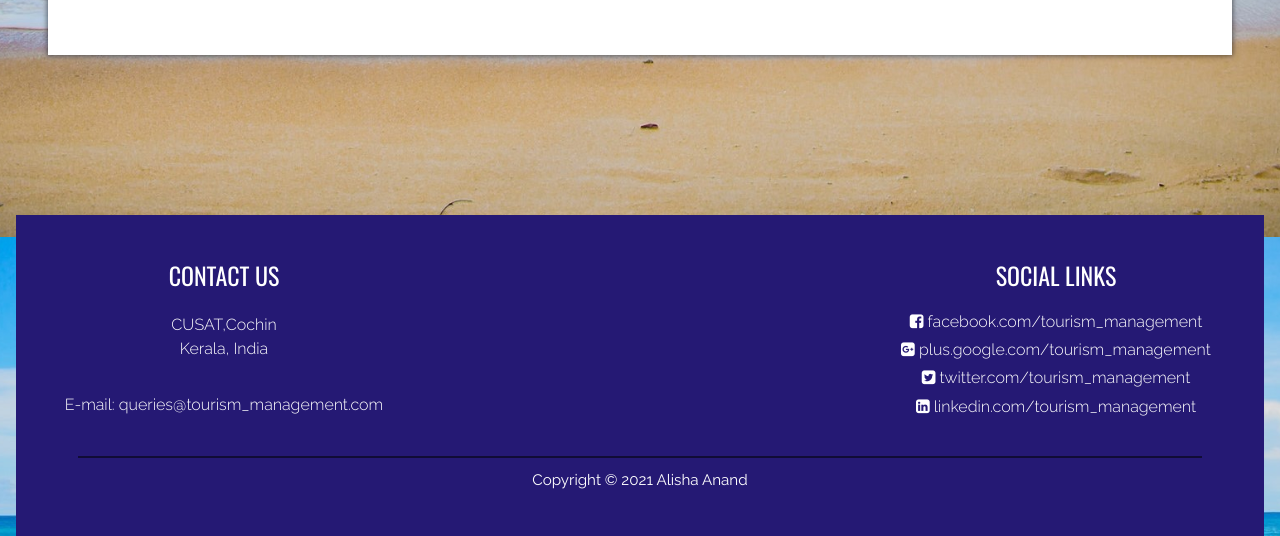
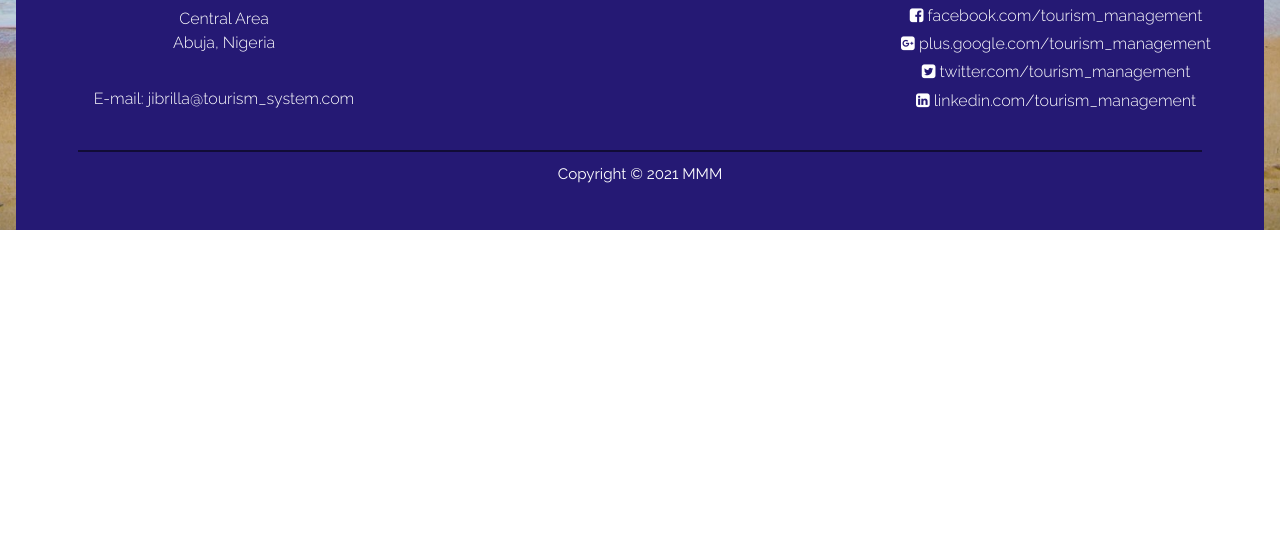
Before and after one commit to khalifaMMM12/Tourism-system, a PHP site: page / in a window 1280 px wide. Shown: the part 1363-1899 px from the top of the page. After the commit the page ends 1593 px from the top, so only its background shows below. Run offline with PHP 8.4, Linux system fonts and the light colour scheme; some web fonts are replaced.

Commit message:
index updated

```diff
--- a/index.php
+++ b/index.php
@@ -52,7 +52,7 @@
 
 			<!-- carousel -->
 
-			<div class="col-xs-12 banner">
+			<!-- <div class="col-xs-12 banner">
 
 			<div id="myCarousel" class="carousel slide" data-ride="carousel" data-interval="3000">
 
@@ -87,7 +87,7 @@
 
 			</div>
 
-		</div> <!-- banner -->
+		</div> banner -->
 
 
 
@@ -217,11 +217,11 @@
 						</div>
 
 						<div class="footerText">
-							CUSAT,Cochin <br> Kerala, India
+							Central Area <br> Abuja, Nigeria
 						</div>
 
 						<div class="footerText">
-							E-mail: queries@tourism_management.com
+							E-mail: jibrilla@tourism_system.com
 						</div>
 
 					</div>
@@ -260,7 +260,7 @@
 					<div class="col-sm-12">
 					<div class="copyrightContainer">
 						<div class="copyright">
-						Copyright &copy; 2021 Alisha Anand
+						Copyright &copy; 2021 MMM
 						</div>
 					</div>
 					</div>
```
